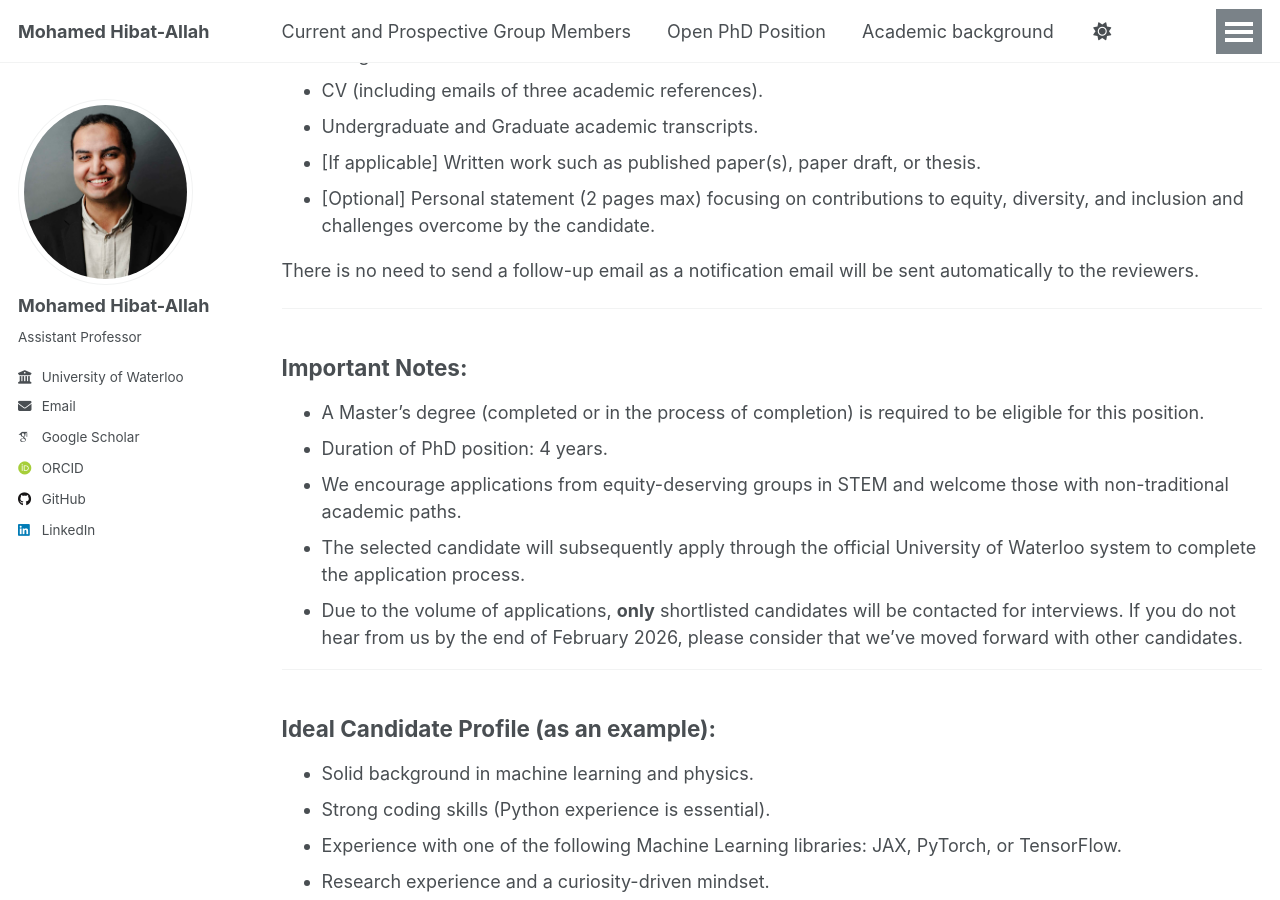
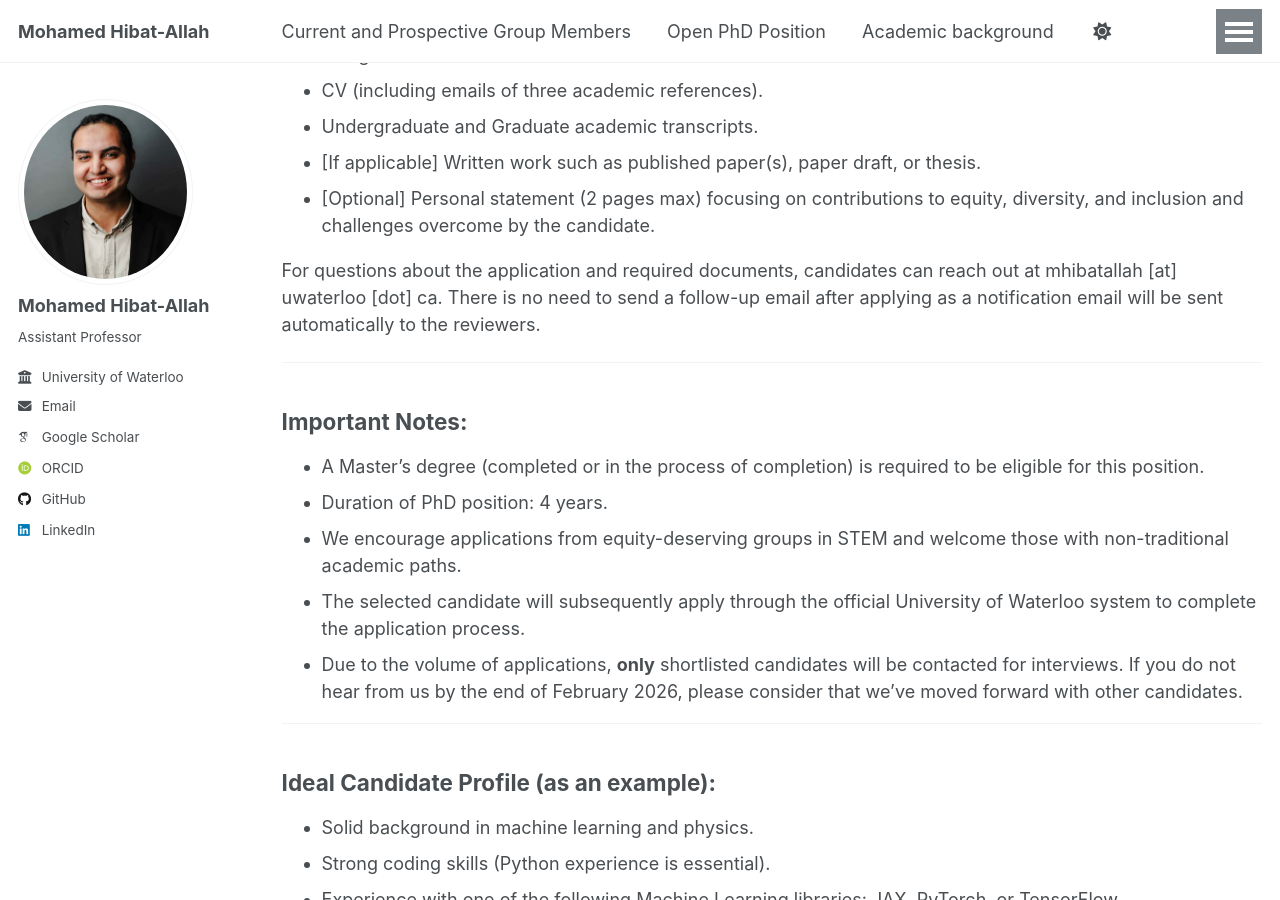
Before and after one commit to mhibatallah/mhibatallah.github.io, a Jekyll site: the page built from _pages/PhDPosition.md, in a window 1280 px wide and 900 px high, scrolled down 753 px. Built offline with Jekyll 4.4.1, drawn with Linux system fonts in a browser that asks for light colours; some web fonts are replaced; a script that is not in the unit is left out.

Commit message:
Update phd position

```diff
--- a/_pages/PhDPosition.md
+++ b/_pages/PhDPosition.md
@@ -32,7 +32,7 @@ The application form involves the following documents:
 * [If applicable] Written work such as published paper(s), paper draft, or thesis.
 * [Optional] Personal statement (2 pages max) focusing on contributions to equity, diversity, and inclusion and challenges overcome by the candidate.
 
-There is no need to send a follow-up email as a notification email will be sent automatically to the reviewers.
+For questions about the application and required documents, candidates can reach out at mhibatallah [at] uwaterloo [dot] ca. There is no need to send a follow-up email after applying as a notification email will be sent automatically to the reviewers.
 
 ---
 
```
